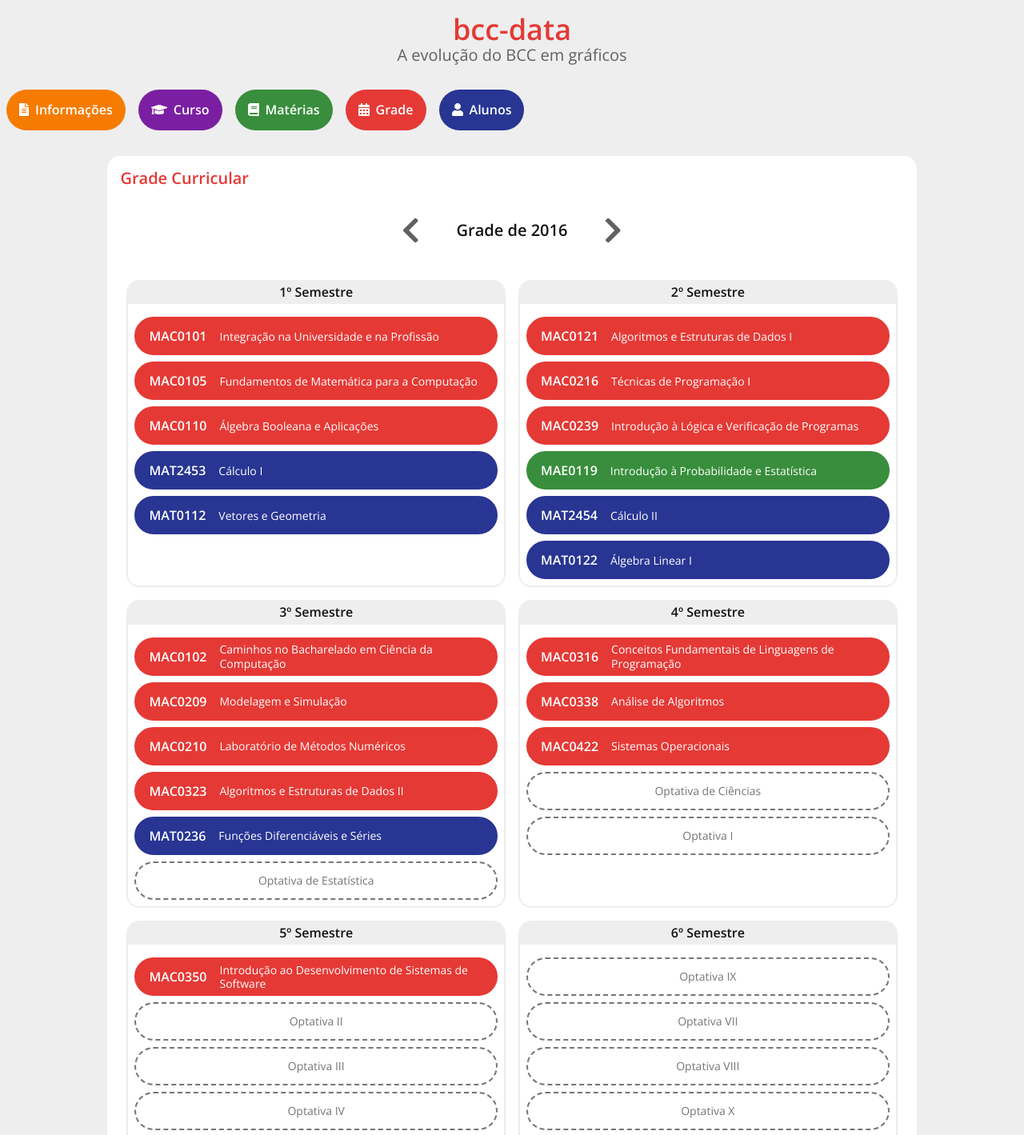
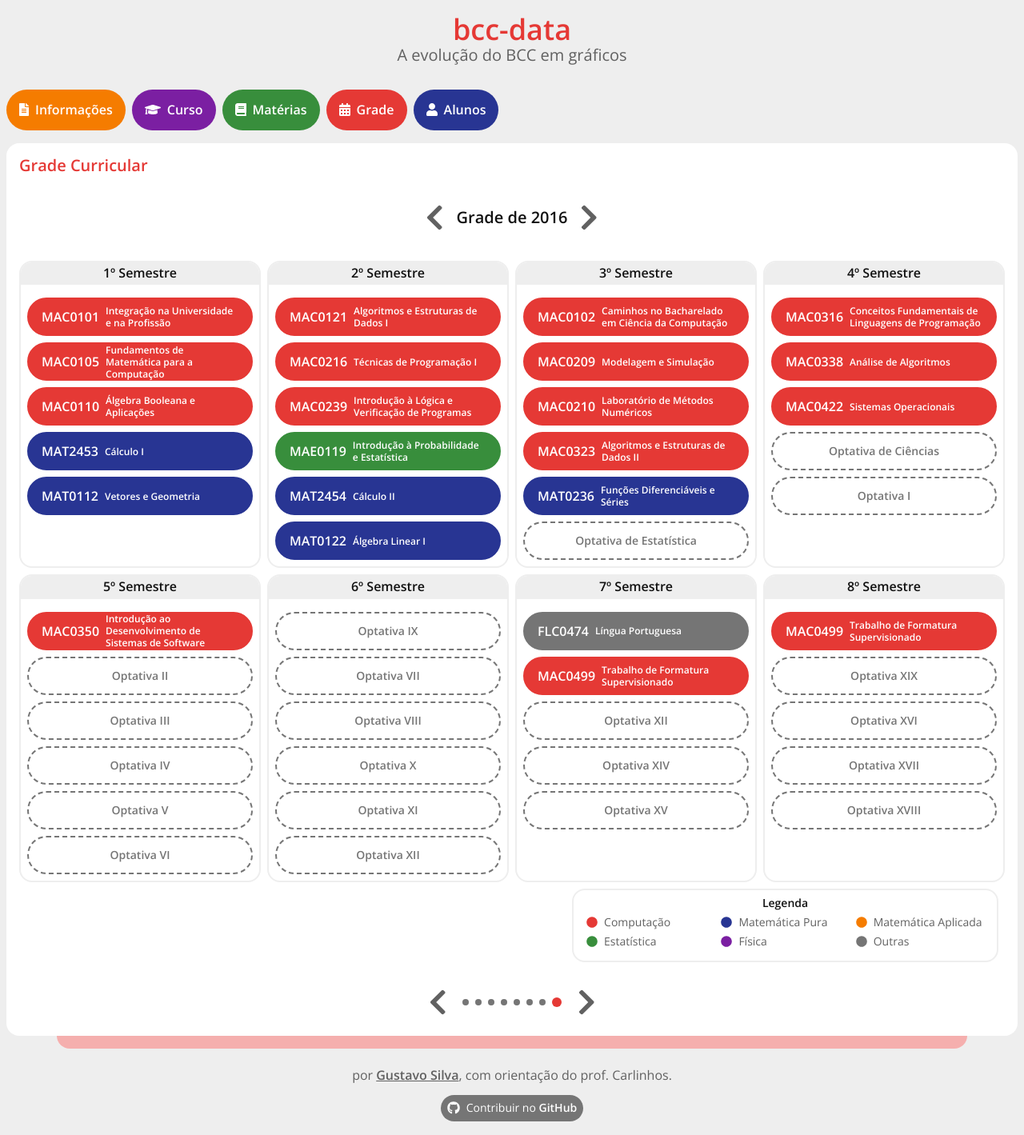
Before and after one commit to akaFTS/bcc-data, a Next.js app: page /grid in a window 1280 px wide. Shown: the top 1419 px of the page at 80% size. Built offline with nearby package versions, Linux system fonts and the light colour scheme.

Commit message:
Add fluid layout to grid

```diff
--- a/components/grid/gridFullClasse.module.css
+++ b/components/grid/gridFullClasse.module.css
@@ -1,7 +1,7 @@
 .box {
   border: var(--bw1) solid var(--box-color);
   background-color: var(--box-color);
-  padding: var(--p2) var(--p3);
+  padding: var(--p1) var(--p3);
   border-radius: var(--br-pill);
   color: var(--bg-2);
   margin: var(--p2);
@@ -13,11 +13,11 @@
 .code {
   font-weight: 600;
   font-size: var(--f5);
-  margin-right: var(--p3);
+  margin-right: var(--p2);
 }
 
 .name {
-  font-weight: 300;
-  font-size: var(--f6);
+  font-weight: 600;
+  font-size: var(--f7);
   line-height: var(--lh-title);
 }
--- a/components/grid/gridPartialClasse.module.css
+++ b/components/grid/gridPartialClasse.module.css
@@ -1,5 +1,5 @@
 .box {
-  padding: var(--p2) var(--p3);
+  padding: var(--p1) var(--p3);
   border-radius: var(--br-pill);
   color: var(--brand-grey);
   margin: var(--p2);
@@ -9,4 +9,5 @@
   height: calc((var(--h2) + var(--h3)) / 2);
   border: var(--bw1) dashed var(--brand-grey);
   font-size: var(--f6);
+  font-weight: 600;
 }
--- a/components/grid/gridPickerBottom.module.css
+++ b/components/grid/gridPickerBottom.module.css
@@ -11,8 +11,8 @@
 }
 
 .chevron {
-  padding: var(--p2);
-  font-size: var(--f2);
+  padding: var(--p2) var(--p3);
+  font-size: var(--f2-3);
   color: var(--text-1);
 }
 
@@ -24,7 +24,8 @@
 .button {
   background-color: var(--bg-2);
   border: 0;
-  margin: 0 var(--p4);
+  padding: 0;
+  margin: 0;
 }
 
 .dot {
--- a/components/grid/gridPickerTop.module.css
+++ b/components/grid/gridPickerTop.module.css
@@ -6,15 +6,15 @@
 }
 
 .title {
-  font-size: var(--f4);
+  font-size: var(--f4-5);
   font-weight: 600;
   text-align: center;
   color: var(--text-2);
 }
 
 .chevron {
-  padding: var(--p2);
-  font-size: var(--f2);
+  padding: var(--p2) var(--p3);
+  font-size: var(--f2-3);
   color: var(--text-1);
 }
 
@@ -26,5 +26,6 @@
 .button {
   background-color: var(--bg-2);
   border: 0;
-  margin: 0 var(--p4);
+  margin: 0;
+  padding: 0;
 }
--- a/components/grid/gridSubtitles.module.css
+++ b/components/grid/gridSubtitles.module.css
@@ -6,7 +6,7 @@
 }
 
 .containerInner {
-  width: 100%;
+  width: min(100%, 60ch);
   padding: var(--p2);
 }
 
@@ -14,26 +14,27 @@
   overflow: hidden;
   border: var(--bw1) solid var(--bg-1);
   border-radius: var(--br4);
+  padding: var(--p3);
+  padding-top: var(--p2);
 }
 
 .title {
   text-align: center;
   font-size: var(--f6);
   font-weight: 600;
-  padding: var(--p1);
   color: var(--text-2);
+  margin-bottom: var(--p2);
 }
 
 .list {
-  padding: var(--p2) var(--p3);
-  display: flex;
-  flex-direction: row;
-  flex-wrap: wrap;
+  display: grid;
+  grid-template-columns: repeat(auto-fit, minmax(15ch, 1fr));
+  gap: var(--p2);
 }
 
 .subtitle {
-  width: 50%;
-  margin-bottom: var(--p2);
+  display: flex;
+  align-items: center;
 }
 
 .subtitleText {
@@ -69,9 +70,3 @@
 .grey {
   color: var(--brand-grey);
 }
-
-@media (min-width: 60em) {
-  .containerInner {
-    width: 66.6%;
-  }
-}
--- a/components/layout/contentBox.module.css
+++ b/components/layout/contentBox.module.css
@@ -19,7 +19,6 @@
   border-radius: 0 0 var(--br4) var(--br4);
   width: 90%;
   margin: 0 auto;
-  margin-bottom: var(--p4);
   background-color: var(--bg-2);
   overflow: hidden;
 }
--- a/components/layout/footer.module.css
+++ b/components/layout/footer.module.css
@@ -7,6 +7,7 @@
   font-size: var(--f5);
   color: var(--text-1);
   background-color: var(--bg-1);
+  margin-top: var(--p3);
 }
 
 .span {
--- a/components/layout/linkButton.module.css
+++ b/components/layout/linkButton.module.css
@@ -10,7 +10,6 @@
   padding: var(--p3);
   border-radius: var(--br-pill);
   font-weight: 600;
-  margin: var(--p1);
 }
 
 .button:hover {
@@ -21,10 +20,3 @@
 .icon {
   margin-right: var(--p2);
 }
-
-@media (min-width: 60em) {
-  .button {
-    margin: 0;
-    margin-right: var(--p3);
-  }
-}
--- a/components/layout/navbar.module.css
+++ b/components/layout/navbar.module.css
@@ -1,12 +1,7 @@
 .nav {
   display: flex;
   flex-wrap: wrap;
-  justify-content: center;
-  margin-bottom: var(--p4);
+  justify-content: flex-start;
+  margin-bottom: var(--p3);
+  gap: var(--p2);
 }
-
-@media (min-width: 60em) {
-  .nav {
-    justify-content: flex-start;
-  }
-}
--- a/pages/grid.module.css
+++ b/pages/grid.module.css
@@ -1,30 +1,10 @@
-.main {
-  display: flex;
-  flex-wrap: wrap;
-}
-
 .mainInner {
   width: 100%;
   margin: 0 auto;
 }
 
 .gridContainer {
-  display: flex;
-  flex-wrap: wrap;
-  align-items: stretch;
+  display: grid;
+  grid-template-columns: repeat(auto-fit, minmax(min(100%, 30ch), 1fr));
+  gap: var(--p2);
 }
-
-.gridEntry {
-  width: 100%;
-  padding: var(--p2);
-}
-
-@media (min-width: 60em) {
-  .mainInner {
-    width: 80%;
-  }
-
-  .gridEntry {
-    width: 50%;
-  }
-}
--- a/pages/grid.tsx
+++ b/pages/grid.tsx
@@ -14,7 +14,7 @@ export default function Grid() {
   const activeGrid = grids[activeGridIndex];
 
   return (
-    <main className={styles.main}>
+    <main>
       <Head>
         <title>Grade • bcc-data</title>
       </Head>
```
